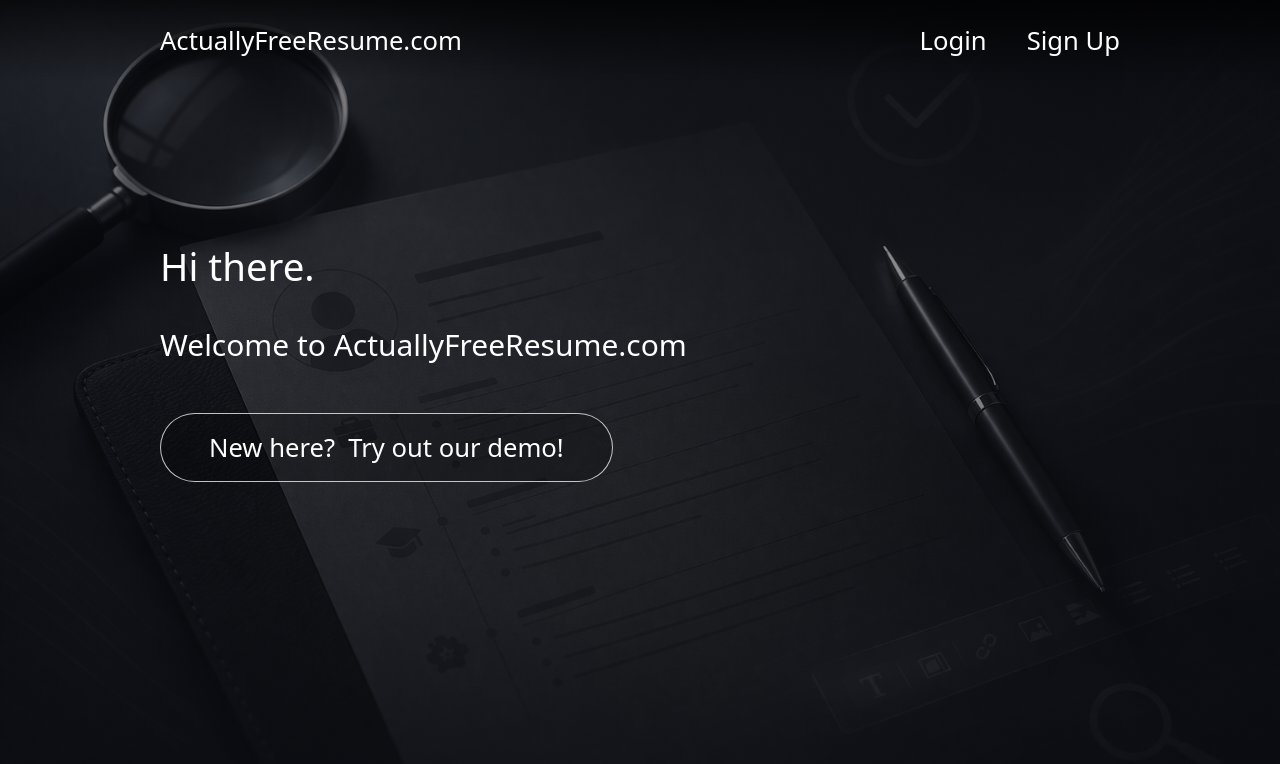
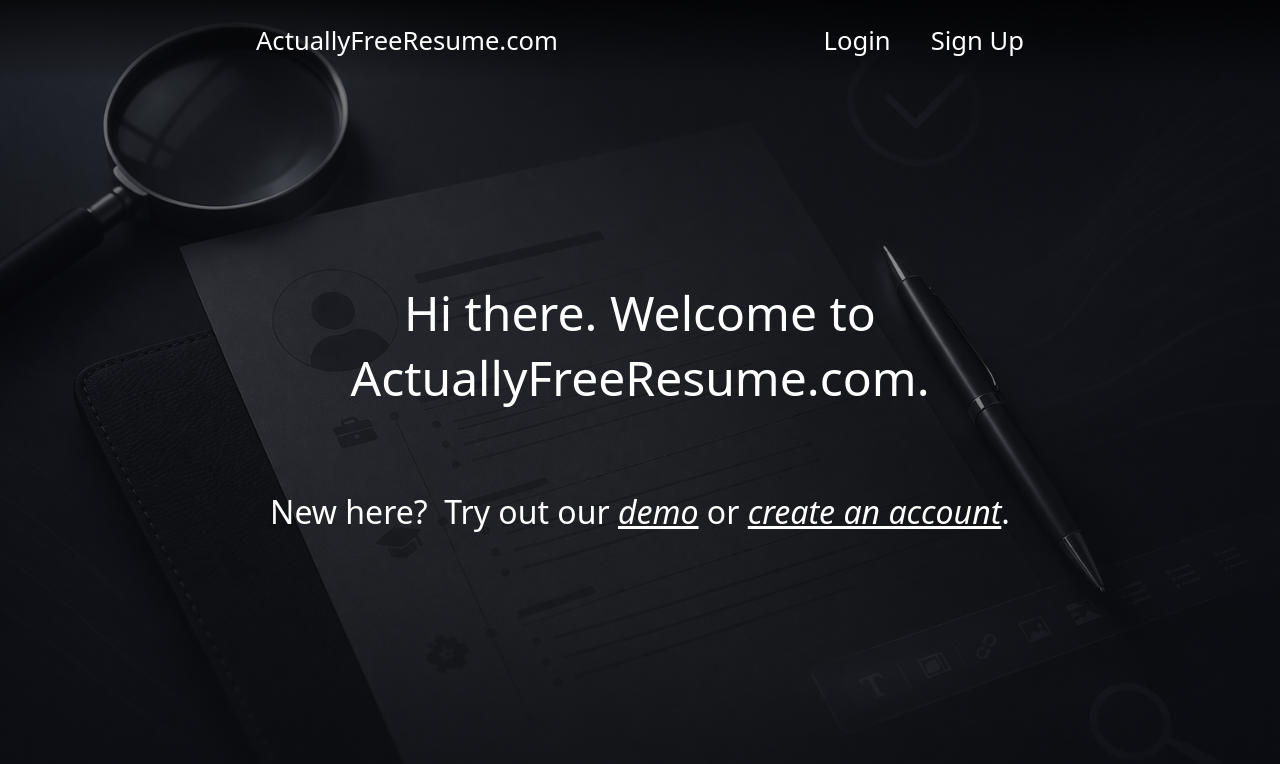
Before and after one commit to connork97/Resume-Builder, a React (Vite) app in the folder client/: page /home in a window 1280 px wide. Shown: the top 764 px of the page. Built offline with nearby package versions, Linux system fonts and the light colour scheme; no server answers.

Commit message:
fixed bug causing repeat requests for user resumes on my resumes account page, reworked that pages styling slightly, and redid some styling for home page

```diff
--- a/client/src/index.css
+++ b/client/src/index.css
@@ -36,7 +36,7 @@
   --font-size-main: var(--font-size-navbar);
   --padding-x-main: clamp(1rem, 15vw, 25rem);
 
-  --width-main: 75%;
+  --width-main: 60%;
   /* Component Specific Variables */
   --height-navbar: clamp(1rem, 10dvh, 15rem);
   --height-toolbar: clamp(2rem, 5rem, 10rem);
--- a/client/src/pages/AccountPage/components/UserResumeRow.jsx
+++ b/client/src/pages/AccountPage/components/UserResumeRow.jsx
@@ -38,14 +38,15 @@ const UserResumeRow = ({ resume, fetchUserResumes }) => {
   const handleCopyResume = async () => {
    const copiedResume = copyResumeToApi(resume.id);
    console.log(copiedResume);
+   fetchUserResumes(user.id);
   }
 
   return (
     <div className={styles.userResumeRow}>
       <div className={styles.resumeInfoWrapper}>
-        <h2>{resume.title}</h2>
-        <p>Created On: {formatDateTime(resume.createdAt)}</p>
-        <p>Last Updated On: {formatDateTime(resume.updatedAt)}</p>
+        <h2 className={styles.resumeTitle}>{resume.title}</h2>
+        <p className={styles.resumeDetails}>Created On: {formatDateTime(resume.createdAt)}</p>
+        <p className={styles.resumeDetails}>Last Updated On: {formatDateTime(resume.updatedAt)}</p>
       </div>
       <div className={styles.userResumeRowButtons}>
         <button className={styles.editResumeButton} onClick={handleEditResume}>
--- a/client/src/pages/AccountPage/components/UserResumes.jsx
+++ b/client/src/pages/AccountPage/components/UserResumes.jsx
@@ -29,7 +29,7 @@ const UserResumes = () => {
       if (!user.id) return;
       // eslint-disable-next-line react-hooks/set-state-in-effect
       fetchUserResumes(user.id);
-   }, [user.id, fetchUserResumes])
+   }, [user.id])
 
 
    const renderResumes = () => {
@@ -48,7 +48,7 @@ const UserResumes = () => {
 
    return (
       <div className={styles.userResumesWrapper}>
-         <h1>My Resumes</h1>
+         <h1 style={{fontSize: '1.5rem'}}>My Resumes</h1>
          <div className={styles.userResumeRowsWrapper}>
             {renderResumes()}
          </div>
@@ -56,7 +56,7 @@ const UserResumes = () => {
             className={styles.accountSubmitButton}
             onClick={() => navigate('/editor/new')}
          >
-            Create Resume
+            Create New Resume
          </button>
       </div>
    );
--- a/client/src/pages/AccountPage/components/UserResumes.module.css
+++ b/client/src/pages/AccountPage/components/UserResumes.module.css
@@ -4,10 +4,13 @@
 }
 
 .userResumeRowsWrapper {
-   display: flex;
    min-height: 25rem;
    max-height: 80%;
+
+   display: flex;
    flex-direction: column;
+   gap: 0.5rem;
+
    margin-top: 2.5rem;
    overflow-y: auto;
    scrollbar-width: 0;
@@ -31,15 +34,25 @@
    flex-direction: row;
    justify-content: space-between;
    align-items: center;
-   padding: 2rem 0;
+   /* padding: 2rem 0; */
+   padding-bottom: 1rem;
    border-bottom: 1px solid rgba(255, 255, 255, 0.1);
+}
+
+.resumeTitle {
+   font-size: 1.25rem;
+   margin-bottom: 0.5rem;
+}
+
+.resumeDetails {
+   font-size: 0.75rem;
 }
 
 .accountSubmitButton {
    min-width: 15rem;
    width: 30%;
    margin-top: 3rem;
-   padding: 1em;
+   padding: 1rem;
    border: 1px solid transparent;
    border-radius: 5rem;
    background-color: rgba(0, 120, 255, 1);
@@ -53,7 +66,7 @@
    margin-left: 2rem;
    padding: 0.75em 1.5em;
    border: 1px solid transparent;
-   border-radius: 5vh;
+   border-radius: 25px;
    cursor: pointer;
 }
 
--- a/client/src/pages/HomePage/components/Home.jsx
+++ b/client/src/pages/HomePage/components/Home.jsx
@@ -1,24 +1,47 @@
-import React from 'react';
-import { useSelector } from 'react-redux';
-import { Link } from 'react-router-dom';
+import React from "react";
+import { useSelector } from "react-redux";
+import { Link } from "react-router-dom";
 
-import styles from './Home.module.css'
+import styles from "./Home.module.css";
 
 const Home = () => {
+  const user = useSelector((state) => state.user);
 
-   const user = useSelector(state => state.user)
+  return (
+    <div className={styles.homePageContainer}>
+      <div className={styles.homePageContent} >
+        <h2 className={styles.homeH2}>Hi {user.firstName || "there"}.
+          Welcome {user.id && " back"} to ActuallyFreeResume.com.
 
-   return (
-      <div className={styles.homePageContainer}>
-         <div className={styles.homePageContent}>
-            <h2 className={styles.homeH2}>Hi {user.firstName || 'there'}.</h2>
-            <h3 className={styles.homeH3}>Welcome to ActuallyFreeResume.com</h3>
-            <Link className={styles.tryDemoButton} to='/demo'>
-               New here?&nbsp; Try out our demo!
+        </h2>
+        {/* <p className={styles.homeP}> */}
+          {/* Welcome {user.id && " back"} to ActuallyFreeResume.com */}
+        {/* </p> */}
+        {!user.id && (
+          <>
+            <p className={styles.homeP}>
+
+              New here?&nbsp; Try out our&nbsp;
+            <Link className={styles.homeLink} to="/demo">
+              demo
             </Link>
-         </div>
+              &nbsp;or&nbsp;
+            <Link className={styles.homeLink} to='/signup'>create an account</Link>
+            .
+            </p>
+          </>
+        )}
+
+        {/* <p className={styles.homeP}>New here?</p> */}
+        {/* <Link className={styles.tryDemoButton} to='/demo'>
+               New here?&nbsp;
+               Try out our demo!
+            </Link>
+            <p className={styles.homeP} style={{margin: '1rem auto'}}>Or</p>
+            <Link className={styles.tryDemoButton}>Create an Account</Link> */}
       </div>
-   )
+    </div>
+  );
 };
 
 export default Home;
--- a/client/src/pages/HomePage/components/Home.module.css
+++ b/client/src/pages/HomePage/components/Home.module.css
@@ -1,8 +1,10 @@
 .homePageContainer {
   min-height: 100%;
+  height: 100vh;
   width: 100%;
   position: relative;
   /* padding-inline: var(--padding-x-main); */
+  overflow: hidden;
 
   background-image: url("@/assets/backgrounds/resumeBuilderHeroImage.png");
   background-size: cover;
@@ -17,6 +19,9 @@
 
 /* Overlay */
 .homePageContainer::before {
+  /* height: 100vh; */
+
+  /* height: 100%; */
   content: "";
   position: absolute;
   inset: 0;
@@ -28,26 +33,49 @@
 }
 
 .homePageContent {
+  position: relative;
+  height: 100%;
   width: var(--width-main);
+  /* height: min-content; */
+  top: 5%;
+
   margin: auto;
   position: relative;
   padding-top: calc(var(--height-navbar) + 10rem);
   font-weight: 300;
 }
 
-.homeH2, .homeH3, .tryDemoButton {
+.homeH2, .homeP, .tryDemoButton {
   font-weight: inherit;
+  margin: auto;
+  text-align: center;
 }
 
 .homeH2 {
-  margin-bottom: 2rem;
+  font-size: 3rem;
+  margin-bottom: 5rem;
 }
 
+.homeP {
+  font-size: 2rem;
+  margin: 1rem 0;
+
+  /* margin-bottom: 2rem; */
+}
+
+.homeLink {
+  text-decoration: underline;
+  font-style: italic;
+  font-weight: 400;
+}
 
 .tryDemoButton {
   display: inline-block;
-  margin-top: 3rem;
-  padding: 1rem 3rem;
+  /* margin-top: 3rem; */
+  padding: 0.5rem 2.5rem;
+  /* margin: 1rem auto; */
+
+  /* font-size: 1.75rem; */
 
   border: 1px solid rgba(255, 255, 255, 0.75);
   border-radius: 5rem;
```
Also changed, not shown: 1 other file (tests, documents, lock files or other folders).
